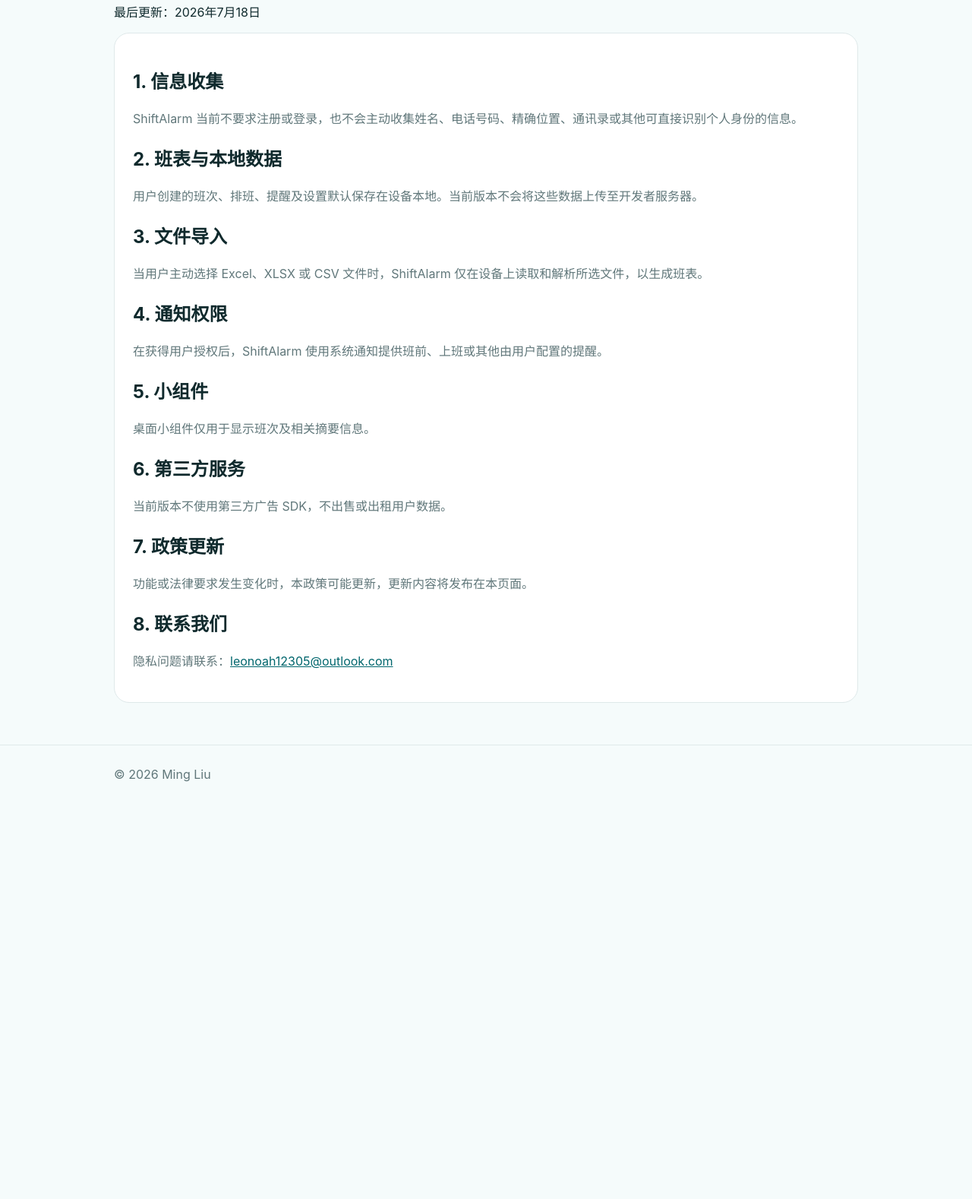
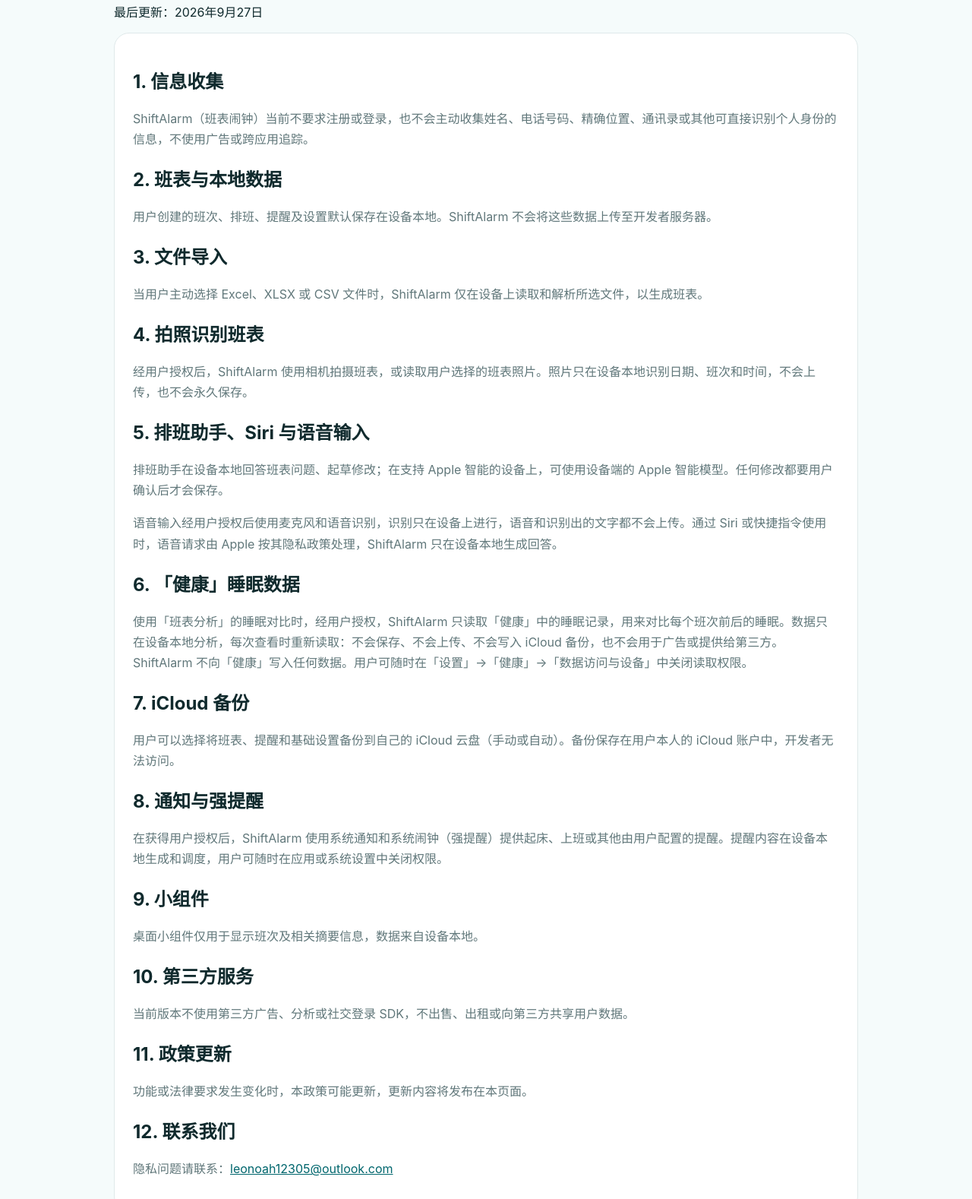
Before and after one commit to wenshifu/shiftalarm-site, a plain HTML site: page privacy.html in a window 1280 px wide. Shown: the part 204-1782 px from the top of the page at 76% size. Before the commit the page ends 1261 px from the top, so only its background shows below. Drawn offline with Linux system fonts and the light colour scheme.

Commit message:
Update the privacy policy for the camera, voice, Siri, iCloud backup and Health
Covers what 1.8 adds: schedule photos recognized on the device, the schedule
assistant with on-device Apple Intelligence, voice input and Siri, backups to
the user's own iCloud, and reading sleep from Health for 班表分析 — read on the
device only, never stored, uploaded or backed up, nothing written to Health.

Co-Authored-By: Claude Opus 5.5 <noreply@anthropic.com>

```diff
--- a/privacy.html
+++ b/privacy.html
@@ -10,13 +10,17 @@ section{padding:55px 0}footer{border-top:1px solid #dfe9ea;padding:28px 0;color:
 @media(max-width:760px){.hero,.grid{grid-template-columns:1fr}h1{font-size:42px}.links{display:none}}
 </style>
 <nav><div class="wrap nav"><div class="brand"><img src="LaunchLogo.png">ShiftAlarm</div><div class="links"><a href="index.html">首页</a><a href="support.html">技术支持</a></div></div></nav>
-<main class="wrap"><section><h1>隐私政策</h1><p>最后更新：2026年7月18日</p><div class="panel">
-<h2>1. 信息收集</h2><p>ShiftAlarm 当前不要求注册或登录，也不会主动收集姓名、电话号码、精确位置、通讯录或其他可直接识别个人身份的信息。</p>
-<h2>2. 班表与本地数据</h2><p>用户创建的班次、排班、提醒及设置默认保存在设备本地。当前版本不会将这些数据上传至开发者服务器。</p>
+<main class="wrap"><section><h1>隐私政策</h1><p>最后更新：2026年9月27日</p><div class="panel">
+<h2>1. 信息收集</h2><p>ShiftAlarm（班表闹钟）当前不要求注册或登录，也不会主动收集姓名、电话号码、精确位置、通讯录或其他可直接识别个人身份的信息，不使用广告或跨应用追踪。</p>
+<h2>2. 班表与本地数据</h2><p>用户创建的班次、排班、提醒及设置默认保存在设备本地。ShiftAlarm 不会将这些数据上传至开发者服务器。</p>
 <h2>3. 文件导入</h2><p>当用户主动选择 Excel、XLSX 或 CSV 文件时，ShiftAlarm 仅在设备上读取和解析所选文件，以生成班表。</p>
-<h2>4. 通知权限</h2><p>在获得用户授权后，ShiftAlarm 使用系统通知提供班前、上班或其他由用户配置的提醒。</p>
-<h2>5. 小组件</h2><p>桌面小组件仅用于显示班次及相关摘要信息。</p>
-<h2>6. 第三方服务</h2><p>当前版本不使用第三方广告 SDK，不出售或出租用户数据。</p>
-<h2>7. 政策更新</h2><p>功能或法律要求发生变化时，本政策可能更新，更新内容将发布在本页面。</p>
-<h2>8. 联系我们</h2><p>隐私问题请联系：<a href="mailto:leonoah12305@outlook.com">leonoah12305@outlook.com</a></p>
+<h2>4. 拍照识别班表</h2><p>经用户授权后，ShiftAlarm 使用相机拍摄班表，或读取用户选择的班表照片。照片只在设备本地识别日期、班次和时间，不会上传，也不会永久保存。</p>
+<h2>5. 排班助手、Siri 与语音输入</h2><p>排班助手在设备本地回答班表问题、起草修改；在支持 Apple 智能的设备上，可使用设备端的 Apple 智能模型。任何修改都要用户确认后才会保存。</p><p>语音输入经用户授权后使用麦克风和语音识别，识别只在设备上进行，语音和识别出的文字都不会上传。通过 Siri 或快捷指令使用时，语音请求由 Apple 按其隐私政策处理，ShiftAlarm 只在设备本地生成回答。</p>
+<h2>6. 「健康」睡眠数据</h2><p>使用「班表分析」的睡眠对比时，经用户授权，ShiftAlarm 只读取「健康」中的睡眠记录，用来对比每个班次前后的睡眠。数据只在设备本地分析，每次查看时重新读取：不会保存、不会上传、不会写入 iCloud 备份，也不会用于广告或提供给第三方。ShiftAlarm 不向「健康」写入任何数据。用户可随时在「设置」→「健康」→「数据访问与设备」中关闭读取权限。</p>
+<h2>7. iCloud 备份</h2><p>用户可以选择将班表、提醒和基础设置备份到自己的 iCloud 云盘（手动或自动）。备份保存在用户本人的 iCloud 账户中，开发者无法访问。</p>
+<h2>8. 通知与强提醒</h2><p>在获得用户授权后，ShiftAlarm 使用系统通知和系统闹钟（强提醒）提供起床、上班或其他由用户配置的提醒。提醒内容在设备本地生成和调度，用户可随时在应用或系统设置中关闭权限。</p>
+<h2>9. 小组件</h2><p>桌面小组件仅用于显示班次及相关摘要信息，数据来自设备本地。</p>
+<h2>10. 第三方服务</h2><p>当前版本不使用第三方广告、分析或社交登录 SDK，不出售、出租或向第三方共享用户数据。</p>
+<h2>11. 政策更新</h2><p>功能或法律要求发生变化时，本政策可能更新，更新内容将发布在本页面。</p>
+<h2>12. 联系我们</h2><p>隐私问题请联系：<a href="mailto:leonoah12305@outlook.com">leonoah12305@outlook.com</a></p>
 </div></section></main><footer><div class="wrap">© 2026 Ming Liu</div></footer></html>
```
